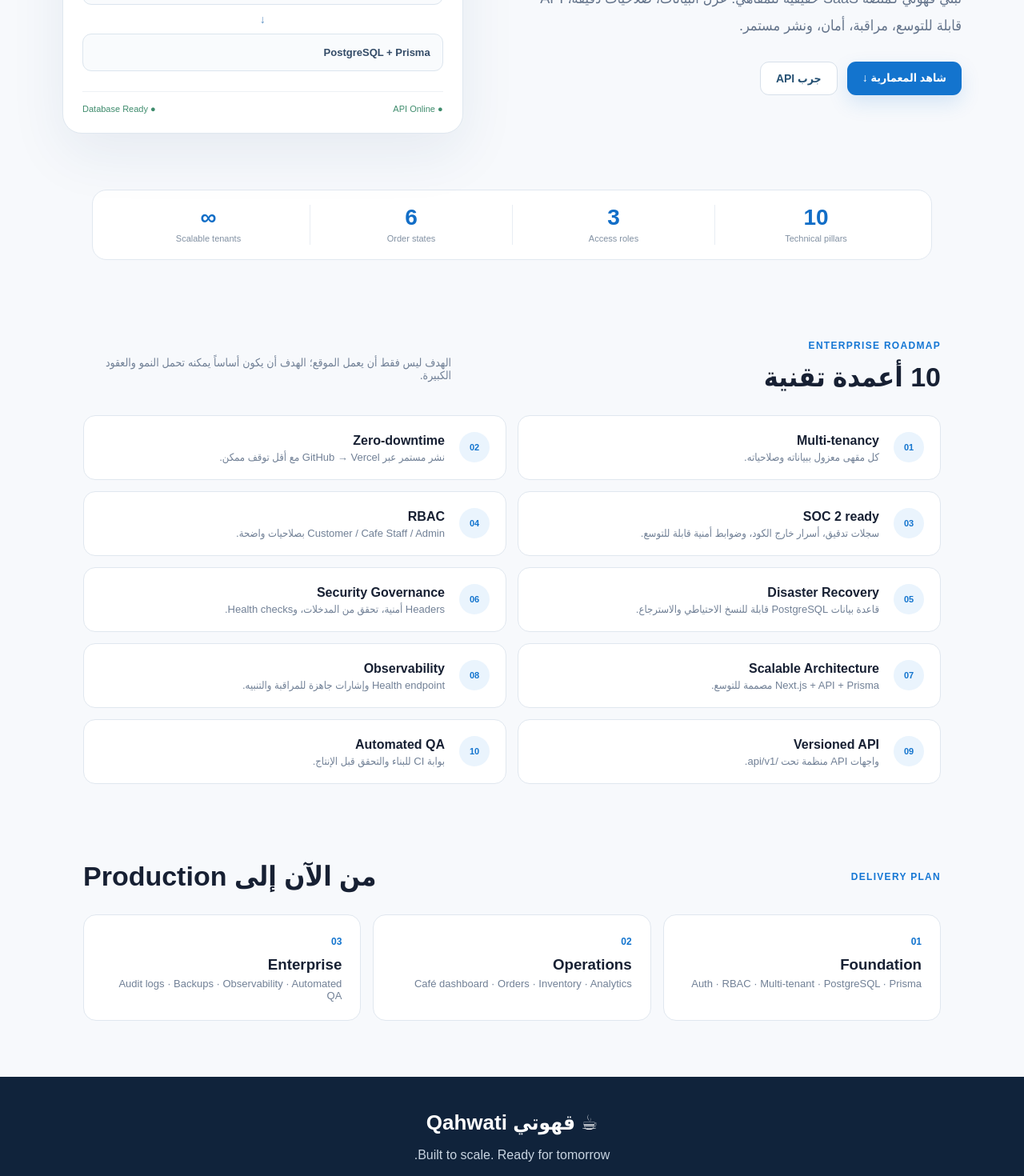
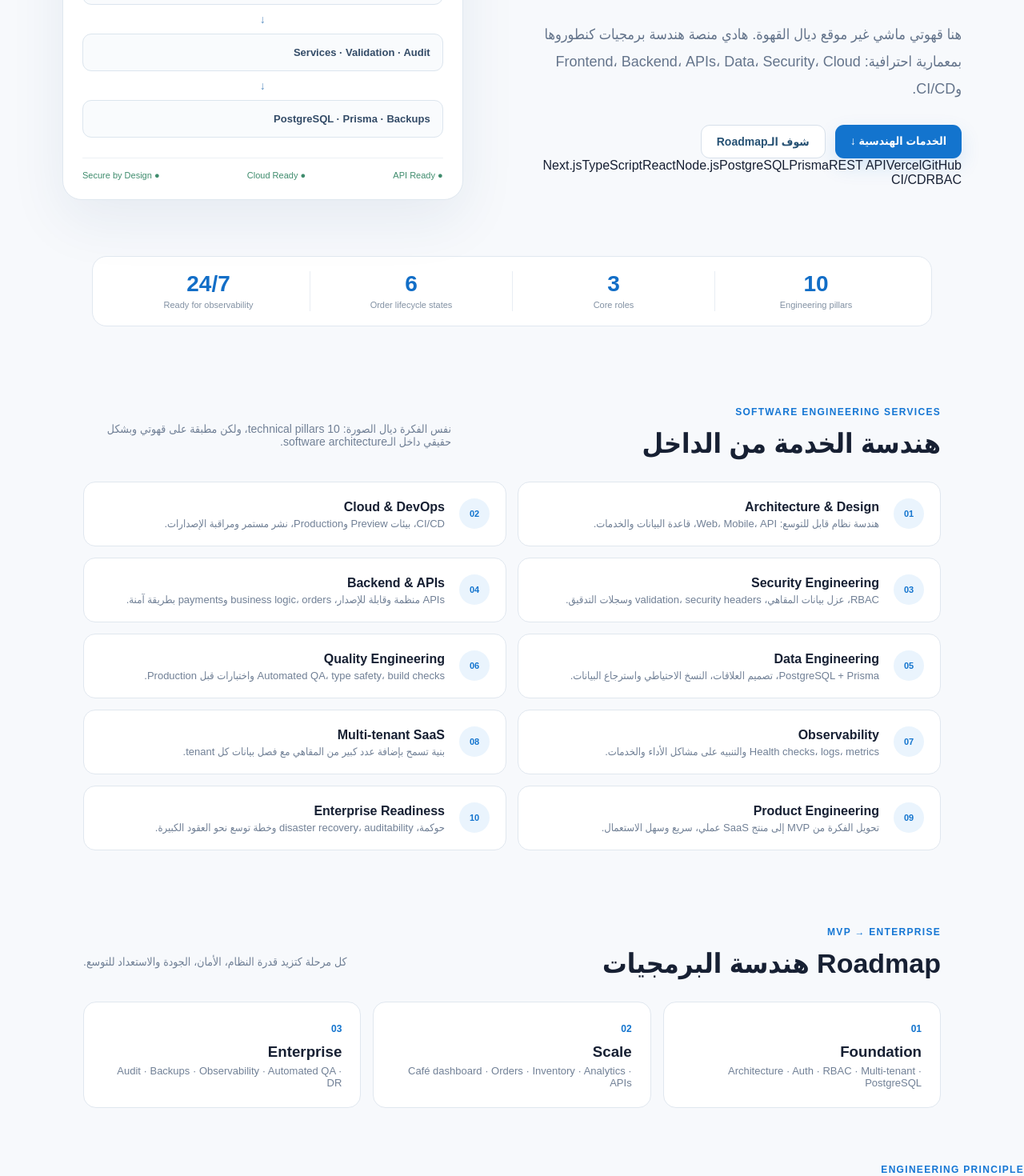
Before and after one commit to ab99-c/Caf-, a Next.js app: page / in a window 1280 px wide. Shown: the part 440-1910 px from the top of the page at 80% size. Built offline with nearby package versions, Linux system fonts and the light colour scheme.

Commit message:
refactor: make Qahwati a software engineering platform

```diff
--- a/app/page.tsx
+++ b/app/page.tsx
@@ -1,21 +1,30 @@
-const pillars=[
-  ["01","Multi-tenancy","كل مقهى معزول ببياناته وصلاحياته."],
-  ["02","Zero-downtime","نشر مستمر عبر GitHub → Vercel مع أقل توقف ممكن."],
-  ["03","SOC 2 ready","سجلات تدقيق، أسرار خارج الكود، وضوابط أمنية قابلة للتوسع."],
-  ["04","RBAC","Customer / Cafe Staff / Admin بصلاحيات واضحة."],
-  ["05","Disaster Recovery","قاعدة بيانات PostgreSQL قابلة للنسخ الاحتياطي والاسترجاع."],
-  ["06","Security Governance","Headers أمنية، تحقق من المدخلات، وHealth checks."],
-  ["07","Scalable Architecture","Next.js + API + Prisma مصممة للتوسع."],
-  ["08","Observability","Health endpoint وإشارات جاهزة للمراقبة والتنبيه."],
-  ["09","Versioned API","واجهات API منظمة تحت /api/v1."],
-  ["10","Automated QA","بوابة CI للبناء والتحقق قبل الإنتاج."],
+const services=[
+  ["01","Architecture & Design","هندسة نظام قابل للتوسع: Web، Mobile، API، قاعدة البيانات والخدمات."],
+  ["02","Cloud & DevOps","CI/CD، بيئات Preview وProduction، نشر مستمر ومراقبة الإصدارات."],
+  ["03","Security Engineering","RBAC، عزل بيانات المقاهي، validation، security headers وسجلات التدقيق."],
+  ["04","Backend & APIs","APIs منظمة وقابلة للإصدار، business logic، orders وpayments بطريقة آمنة."],
+  ["05","Data Engineering","PostgreSQL + Prisma، تصميم العلاقات، النسخ الاحتياطي واسترجاع البيانات."],
+  ["06","Quality Engineering","Automated QA، type safety، build checks واختبارات قبل Production."],
+  ["07","Observability","Health checks، logs، metrics والتنبيه على مشاكل الأداء والخدمات."],
+  ["08","Multi-tenant SaaS","بنية تسمح بإضافة عدد كبير من المقاهي مع فصل بيانات كل tenant."],
+  ["09","Product Engineering","تحويل الفكرة من MVP إلى منتج SaaS عملي، سريع وسهل الاستعمال."],
+  ["10","Enterprise Readiness","حوكمة، disaster recovery، auditability وخطة توسع نحو العقود الكبيرة."],
 ];
 
+const stack=["Next.js","TypeScript","React","Node.js","PostgreSQL","Prisma","REST API","Vercel","GitHub CI/CD","RBAC"];
+
 export default function Home(){return <main className="shell">
-  <nav className="nav"><div className="brand">☕ قهوتي <span>Qahwati</span></div><div className="nav-links"><a href="#platform">المنصة</a><a href="#pillars">Enterprise</a><a href="/api/health">Health</a></div><div className="status"><i/> Production-ready foundation</div></nav>
-  <section className="hero" id="platform"><div><div className="kicker">Qahwati Platform · v2</div><h1>من MVP إلى<br/><strong>منصة Enterprise.</strong></h1><p>نبني قهوتي كمنصة SaaS حقيقية للمقاهي: عزل البيانات، صلاحيات دقيقة، API قابلة للتوسع، مراقبة، أمان، ونشر مستمر.</p><div className="actions"><a className="btn" href="#pillars">شاهد المعمارية ↓</a><a className="ghost" href="/api/v1/cafes">جرب API</a></div></div><div className="architecture"><div className="arch-title">PLATFORM HEALTH <b>99.9%</b></div><div className="layers"><span>Customer App</span><b>↓</b><span>Next.js Web + Mobile API</span><b>↓</b><span>RBAC · Validation · Audit</span><b>↓</b><span>PostgreSQL + Prisma</span></div><div className="arch-foot"><span>● API Online</span><span>● Database Ready</span></div></div></section>
-  <section className="metrics"><div><b>10</b><span>Technical pillars</span></div><div><b>3</b><span>Access roles</span></div><div><b>6</b><span>Order states</span></div><div><b>∞</b><span>Scalable tenants</span></div></section>
-  <section className="section" id="pillars"><div className="heading"><div><div className="kicker">Enterprise roadmap</div><h2>10 أعمدة تقنية</h2></div><p>الهدف ليس فقط أن يعمل الموقع؛ الهدف أن يكون أساساً يمكنه تحمل النمو والعقود الكبيرة.</p></div><div className="pillar-grid">{pillars.map(([n,t,d])=><article className="pillar" key={n}><div className="num">{n}</div><div><h3>{t}</h3><p>{d}</p></div></article>)}</div></section>
-  <section className="section roadmap"><div className="heading"><div className="kicker">Delivery plan</div><h2>من الآن إلى Production</h2></div><div className="steps"><div><b>01</b><h3>Foundation</h3><p>Auth · RBAC · Multi-tenant · PostgreSQL · Prisma</p></div><div><b>02</b><h3>Operations</h3><p>Café dashboard · Orders · Inventory · Analytics</p></div><div><b>03</b><h3>Enterprise</h3><p>Audit logs · Backups · Observability · Automated QA</p></div></div></section>
-  <footer><div className="brand">☕ قهوتي <span>Qahwati</span></div><p>Built to scale. Ready for tomorrow.</p><small>© 2026 Qahwati Platform</small></footer>
+  <nav className="nav"><div className="brand">☕ قهوتي <span>Qahwati Engineering</span></div><div className="nav-links"><a href="#services">الخدمات</a><a href="#architecture">Architecture</a><a href="#roadmap">Roadmap</a><a href="/api/health">Health</a></div><div className="status"><i/> Engineering Platform</div></nav>
+
+  <section className="hero" id="architecture"><div className="hero-copy"><div className="kicker">SOFTWARE ENGINEERING · QAHWATI</div><h1>من MVP إلى<br/><strong>Software Platform.</strong></h1><p>هنا قهوتي ماشي غير موقع ديال القهوة. هادي منصة هندسة برمجيات كنطوروها بمعمارية احترافية: Frontend، Backend، APIs، Data، Security، Cloud وCI/CD.</p><div className="actions"><a className="btn" href="#services">الخدمات الهندسية ↓</a><a className="ghost" href="#roadmap">شوف الـRoadmap</a></div><div className="stack">{stack.map(x=><span key={x}>{x}</span>)}</div></div><div className="architecture"><div className="arch-title">ENGINEERING ARCHITECTURE <b>v2</b></div><div className="layers"><span>Customer / Café / Admin</span><b>↓</b><span>Next.js Web + Mobile</span><b>↓</b><span>Versioned API · Auth · RBAC</span><b>↓</b><span>Services · Validation · Audit</span><b>↓</b><span>PostgreSQL · Prisma · Backups</span></div><div className="arch-foot"><span>● API Ready</span><span>● Cloud Ready</span><span>● Secure by Design</span></div></div></section>
+
+  <section className="metrics"><div><b>10</b><span>Engineering pillars</span></div><div><b>3</b><span>Core roles</span></div><div><b>6</b><span>Order lifecycle states</span></div><div><b>24/7</b><span>Ready for observability</span></div></section>
+
+  <section className="section" id="services"><div className="heading"><div><div className="kicker">Software engineering services</div><h2>هندسة الخدمة من الداخل</h2></div><p>نفس الفكرة ديال الصورة: 10 technical pillars، ولكن مطبقة على قهوتي وبشكل حقيقي داخل الـsoftware architecture.</p></div><div className="pillar-grid">{services.map(([n,t,d])=><article className="pillar" key={n}><div className="num">{n}</div><div><h3>{t}</h3><p>{d}</p></div></article>)}</div></section>
+
+  <section className="section roadmap" id="roadmap"><div className="heading"><div><div className="kicker">MVP → Enterprise</div><h2>Roadmap هندسة البرمجيات</h2></div><p>كل مرحلة كتزيد قدرة النظام، الأمان، الجودة والاستعداد للتوسع.</p></div><div className="steps"><div><b>01</b><h3>Foundation</h3><p>Architecture · Auth · RBAC · Multi-tenant · PostgreSQL</p></div><div><b>02</b><h3>Scale</h3><p>Café dashboard · Orders · Inventory · Analytics · APIs</p></div><div><b>03</b><h3>Enterprise</h3><p>Audit · Backups · Observability · Automated QA · DR</p></div></div></section>
+
+  <section className="engineering-note"><div><div className="kicker">ENGINEERING PRINCIPLE</div><h2>نبنيو الخدمة باش تكبر، ماشي غير باش تخدم اليوم.</h2><p>كل feature جديدة خاصها تدخل وسط architecture واضحة، permissions صحيحة، data isolation، monitoring وquality gates.</p></div><a className="btn" href="/api/v1/cafes">Test API →</a></section>
+
+  <footer><div className="brand">☕ قهوتي <span>Qahwati Engineering</span></div><p>Built to scale. Engineered for tomorrow.</p><small>© 2026 Qahwati Software Engineering Platform</small></footer>
 </main>}
```
